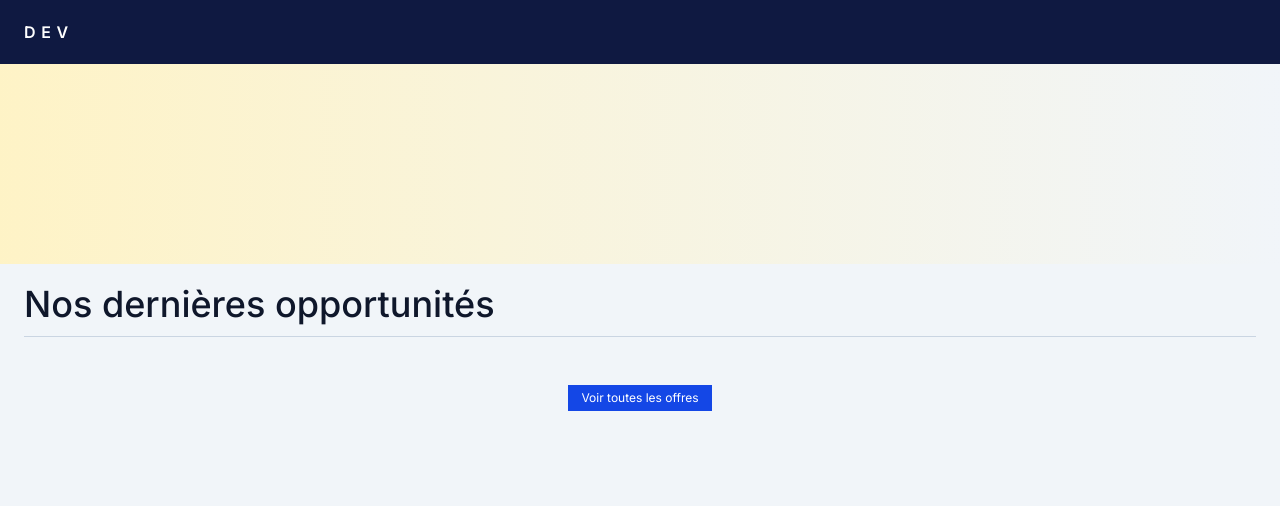
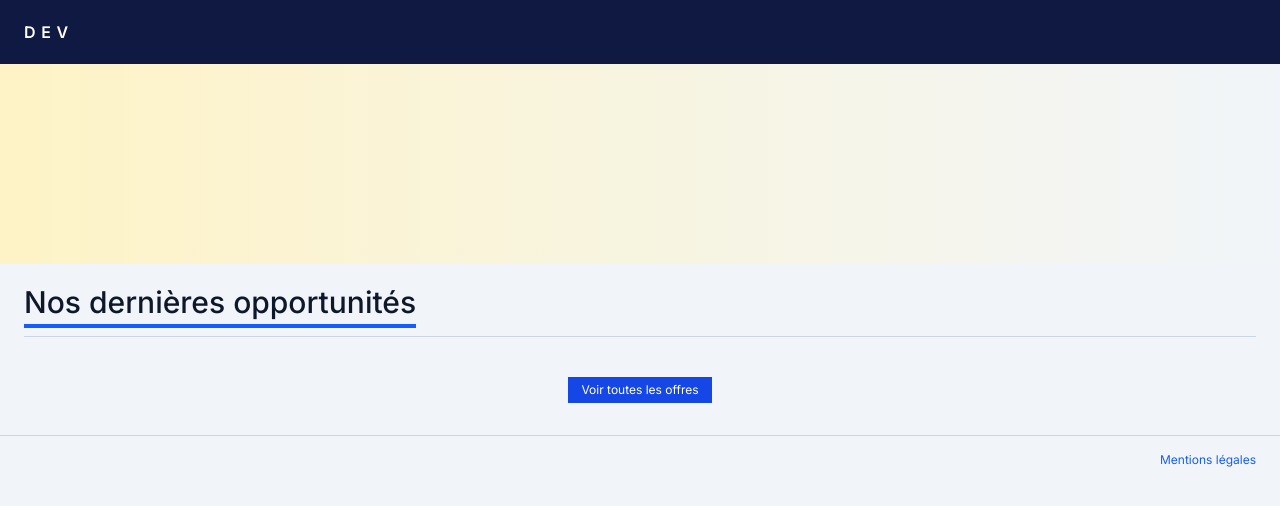
Before and after one commit to Sereir/offres-nextjs, a Next.js app: page / in a window 1280 px wide. Shown: the top 506 px of the page. Built offline with nearby package versions, Linux system fonts and the light colour scheme; some icons are missing; what @mui/material-nextjs would draw is missing.

Commit message:
Ajoute soulignement bleu titres + footer mentions légales

```diff
--- a/src/components/section-title.tsx
+++ b/src/components/section-title.tsx
@@ -5,10 +5,12 @@ type SectionTitleProps = {
 
 export function SectionTitle({ title, meta }: SectionTitleProps) {
   return (
-    <div className="mb-6 border-b border-slate-300 pb-3">
+    <div className="mb-4 border-b border-slate-300 pb-2">
       <div className="flex items-end justify-between gap-4">
-        <h1 className="text-4xl font-medium text-slate-900">{title}</h1>
-        {meta ? <span className="text-sm text-blue-600">{meta}</span> : null}
+        <h1 className="inline-block border-b-4 border-blue-600 pb-1 text-3xl font-medium text-slate-900">
+          {title}
+        </h1>
+        {meta ? <span className="text-xs text-blue-600">{meta}</span> : null}
       </div>
     </div>
   );
--- a/src/components/site-layout.tsx
+++ b/src/components/site-layout.tsx
@@ -20,6 +20,13 @@ export function SiteLayout({ children }: SiteLayoutProps) {
         </div>
       </header>
       <div className="mx-auto w-full max-w-[1280px] px-4 pt-6 pb-8 md:px-6">{children}</div>
+      <footer className="border-t border-slate-300">
+        <div className="mx-auto flex w-full max-w-[1280px] justify-end px-4 py-4 md:px-6">
+          <Link href="/mentions-legales" className="text-xs text-blue-600 hover:underline">
+            Mentions légales
+          </Link>
+        </div>
+      </footer>
     </div>
   );
 }
```
